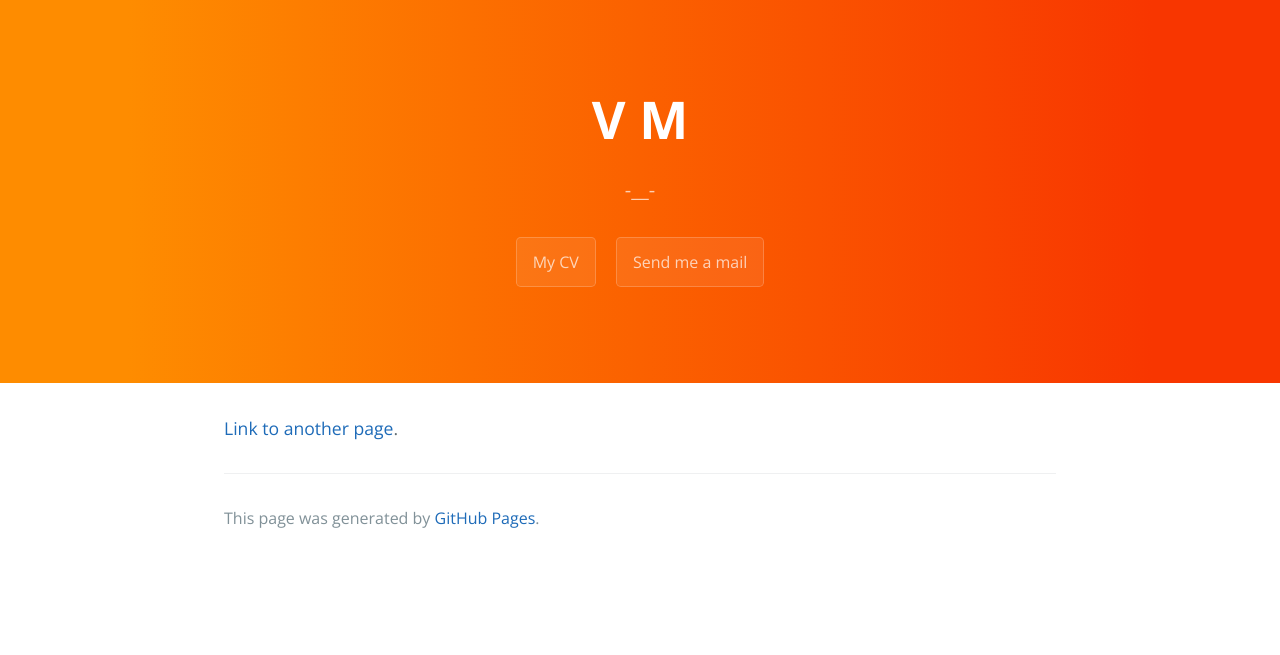
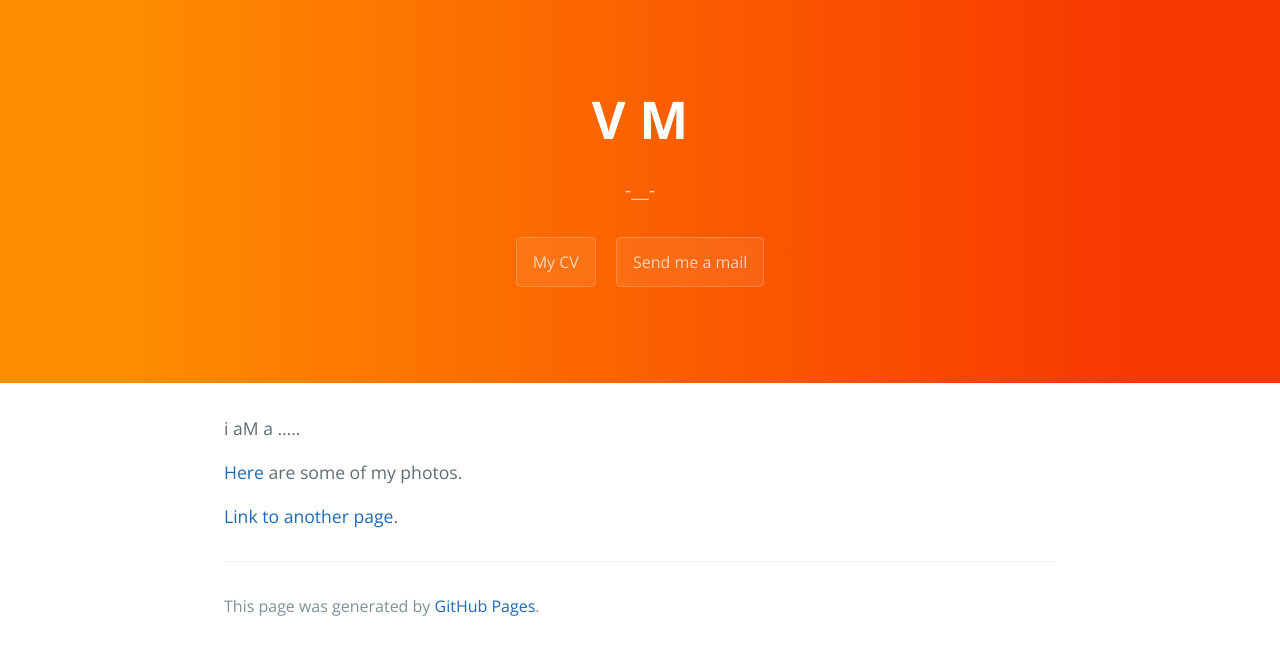
Before and after one commit to vlmeg/vlmeg.github.io, a Jekyll site: the page built from index.md, in a window 1280 px wide. Shown: the top 655 px of the page. Built offline with Jekyll 4.4.1, drawn with Linux system fonts in a browser that asks for light colours.

Commit message:
Update index.md

```diff
--- a/index.md
+++ b/index.md
@@ -3,4 +3,8 @@ layout: default
 ---
 
 
+i aM a .....
+
+[Here](http://vlmegphoto.me.pn) are some of my photos.
+
 [Link to another page](test).
```
